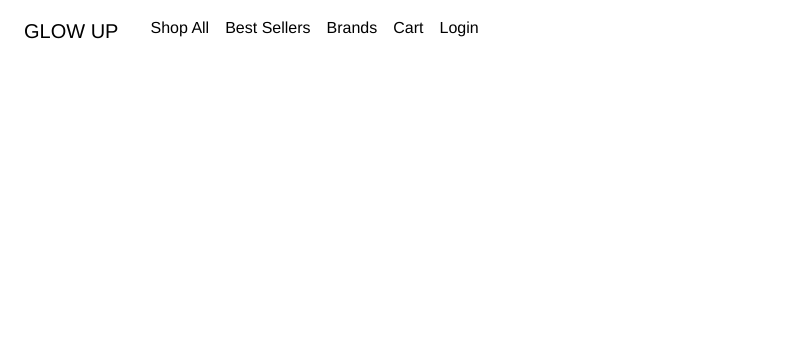
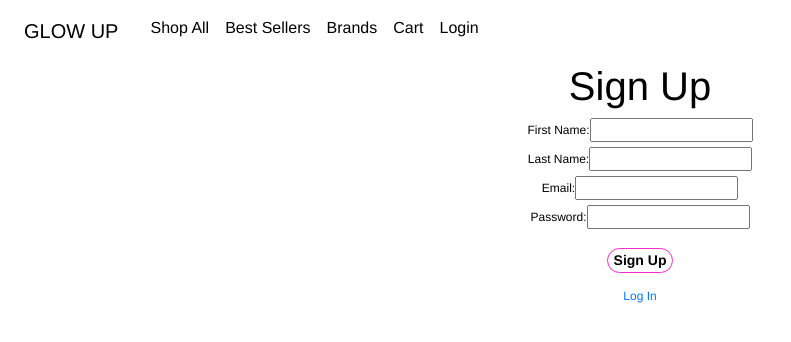
Before and after one commit to ekim86/mod5-glowup-frontend, a React (Create React App) app: page /account/signup in a window 1280 px wide. Shown: the top 342 px of the page, without its empty margins (0-791 px from the left). Built offline with nearby package versions, Linux system fonts and the light colour scheme.

Commit message:
User stuff

```diff
--- a/src/App.js
+++ b/src/App.js
@@ -10,14 +10,80 @@ import BrandsContainer from './container/BrandsContainer'
 import SkinCareContainer from './container/SkinCareContainer'
 import CartContainer from './container/CartContainer'
 import UserContainer from './container/UserContainer'
+import SignUpFormContainer from './container/SignUpFormContainer';
 import NavBar from './component/NavBar';
+import * as requests from './requests';
 
-function App() {
+class App extends React.Component {
 
+  state = {
+    user: null
+  }
 
+  componentDidMount(){
+    const token = localStorage.token
+
+    if(token){
+      //get user info
+
+      fetch("http://localhost:4000/auto_login", {
+        headers: {
+          "Authorization": token
+        }
+      })
+      .then(res => res.json())
+      .then(response => {
+        if (response.errors){
+          alert(response.errors)
+        } else {
+          this.setState({
+            user: response
+          })
+        }
+      })
+    }
+  }
+
+  createUser = (user) => {
+    requests.createUser(user)
+      .then(resp => {
+        if (resp.errors) {
+          alert(resp.errors)
+        } else {
+          this.setState(() => ({ user: resp.user }), () => {
+            localStorage.token = resp.token
+          })
+        }
+      })
+  }
+
+  login = (user) => {
+    requests.loginUser(user)
+      .then(resp => {
+        if (resp.errors) {
+          alert(resp.errors)
+        } else {
+          this.setState(() => ({ user: resp.user }), () => {
+            localStorage.token = resp.token
+          })
+        }
+      }
+    )
+  }
+
+  logout = () => {
+    this.setState({
+      user: null
+    }, () => {
+      localStorage.removeItem("token")
+    })
+  }
+
+  render () {
+    // debugger
     return (
       <div>
-      <NavBar />
+        <NavBar currentUser={this.state.user} logout={this.logout}/>
         <Switch>
           <Route path='/glowup' render={() => <MainContainer />} />
           <Route exact path='/collections/skincare' render={() => <SkinCareContainer />} />
@@ -28,10 +94,13 @@ function App() {
           {/* <Route path='/collections/skincare/:id' render={() => <ProductPageContainer />} /> */}
           <Route path='/collections/skincare/:productId' component={ProductPageContainer} />
           <Route path='/account/:id/cart' component={CartContainer} />
-        <Route path='/account/login' render={() => <UserContainer />} />
+          {/* <Route path='/account/login' render={() => <UserContainer />} /> */}
+          <Route path='/account/login' render={() => <UserContainer login={this.login} currentUser={this.state.user}/>}/>
+          <Route path='/account/signup' render={() => <SignUpFormContainer createUser={this.createUser} currentUser={this.state.user}/>}/>
         </Switch>
       </div>
     );
   }
+}
 
 export default App;
--- a/src/component/NavBar.js
+++ b/src/component/NavBar.js
@@ -3,7 +3,17 @@ import { Link } from 'react-router-dom'
 import '../NavBar.css'
 // import ProductContainer from './component/ProductContainer'
 
-const NavBar = () => {
+class NavBar extends React.Component {
+  render() {
+    const { currentUser } = this.props;
+    let userLink;
+
+    if (currentUser) {
+      userLink = <button onClick={this.props.logout}>Log Out</button>
+    } else {
+      userLink = <a className="nav-link" href="/account/login">Login</a>
+    }
+
     return (
 
       <nav className="navbar navbar-expand-lg sticky bg-white">
@@ -26,7 +36,8 @@ const NavBar = () => {
               <a className="nav-link" href={`/account/1/cart/`}>Cart</a>
             </div>
             <div>
-            <a className="nav-link" href="/account/login">Login</a>
+              {/* <a className="nav-link" href="/account/login">Login</a> */}
+              {userLink}
             </div>
           </ul>
 
@@ -34,7 +45,7 @@ const NavBar = () => {
 
       </nav>
     )
-
+  }
 
 }
 
--- /dev/null
+++ b/src/container/SignUpFormContainer.js
@@ -0,0 +1,49 @@
+import React from 'react';
+import { Link } from 'react-router-dom';
+
+class SignUpFormContainer extends React.Component {
+  state = {
+    first_name: '',
+    last_name: '',
+    email_address: '',
+    password: ''
+  }
+
+  updateUser = (event) => {
+    const { name, value } = event.target
+    this.setState(() => ({ [name]: value }))
+  }
+
+  createUser = (event) => {
+    event.preventDefault()
+    this.props.createUser(this.state)
+  }
+
+  render() {
+    return(
+      <div>
+        <h1>Sign Up</h1>
+        <form className='signup-card'>
+          <label>First Name: </label>
+          <input name="first_name" type='text' value={this.state.first_name} onChange={this.updateUser} />
+          <br/>
+          <label>Last Name: </label>
+          <input name="last_name" type='text' value={this.state.last_name} onChange={this.updateUser} />
+          <br/>
+          <label>Email: </label>
+          <input name="email_address" type='text' value={this.state.email_address} onChange={this.updateUser} />
+          <br/>
+          <label>Password: </label>
+          <input name="password" type='password' value={this.state.password} onChange={this.updateUser} />
+          <br/>
+          <div className='signup-button-div'>
+          <button className='signup-button' onClick={this.createUser}>Sign Up</button>
+          <Link to="login">Log In</Link>
+          </div>
+        </form>
+      </div>
+    )
+  }
+}
+
+export default SignUpFormContainer;
--- a/src/container/UserContainer.js
+++ b/src/container/UserContainer.js
@@ -1,15 +1,43 @@
 import React from 'react';
-// import { Link } from 'react-router-dom';
+import { Link } from 'react-router-dom';
 
 
-function UserContainer(){
+class UserContainer extends React.Component {
+  state = {
+    email_address: '',
+    password: ''
+  }
 
-  return(
-    <div>
-      <h1>Login</h1>
-      usercontainer
+  updateUser = (event) => {
+    const { name, value } = event.target
+    this.setState(() => ({ [name]: value }))
+  }
+
+  login = (event) => {
+    event.preventDefault()
+    this.props.login(this.state)
+  }
+
+  render() {
+    return(
+      <div>
+        <h1>Login</h1>
+        usercontainer
+        <form className='login-card'>
+          <label>Email</label>
+          <input name="email_address" type='text' value={this.state.email_address} onChange={this.updateUser} />
+          <br/>
+          <label>Password</label>
+          <input name="password" type='password' value={this.state.password} onChange={this.updateUser} />
+          <br/>
+          <div className='login-button-div'>
+          <button className='login-button' onClick={this.login}>Login</button>
+          <Link to="signup">Sign Up</Link>
+          </div>
+        </form>
       </div>
-  )
+    )
+  }
 }
 
 export default UserContainer;
--- /dev/null
+++ b/src/requests.js
@@ -0,0 +1,31 @@
+// headers --> use these at your own discretion
+const headers = {'Content-Type': 'application/json', 'Accepts': 'application/json'}
+// urls
+const url = "http://localhost:4000"
+const usersURL = `${url}/users`
+const loginURL = `${url}/login`
+// parse incoming data
+const parseData = response => response.json();
+// error handler
+const catchError = error => {
+    alert(error)
+    console.log(`%c${error}`, 'color: red;')
+}
+
+// Create User
+export const createUser = (user) => fetch(`${usersURL}/create`, {
+    method: 'POST',
+    headers,
+    body: JSON.stringify(user)
+})
+.then(parseData)
+.catch(catchError)
+
+// Login User
+export const loginUser = (user) => fetch(`${loginURL}`, {
+    method: 'POST',
+    headers,
+    body: JSON.stringify(user)
+})
+.then(parseData)
+.catch(catchError)
```
Lines whose indentation alone changed are shown as unchanged.
